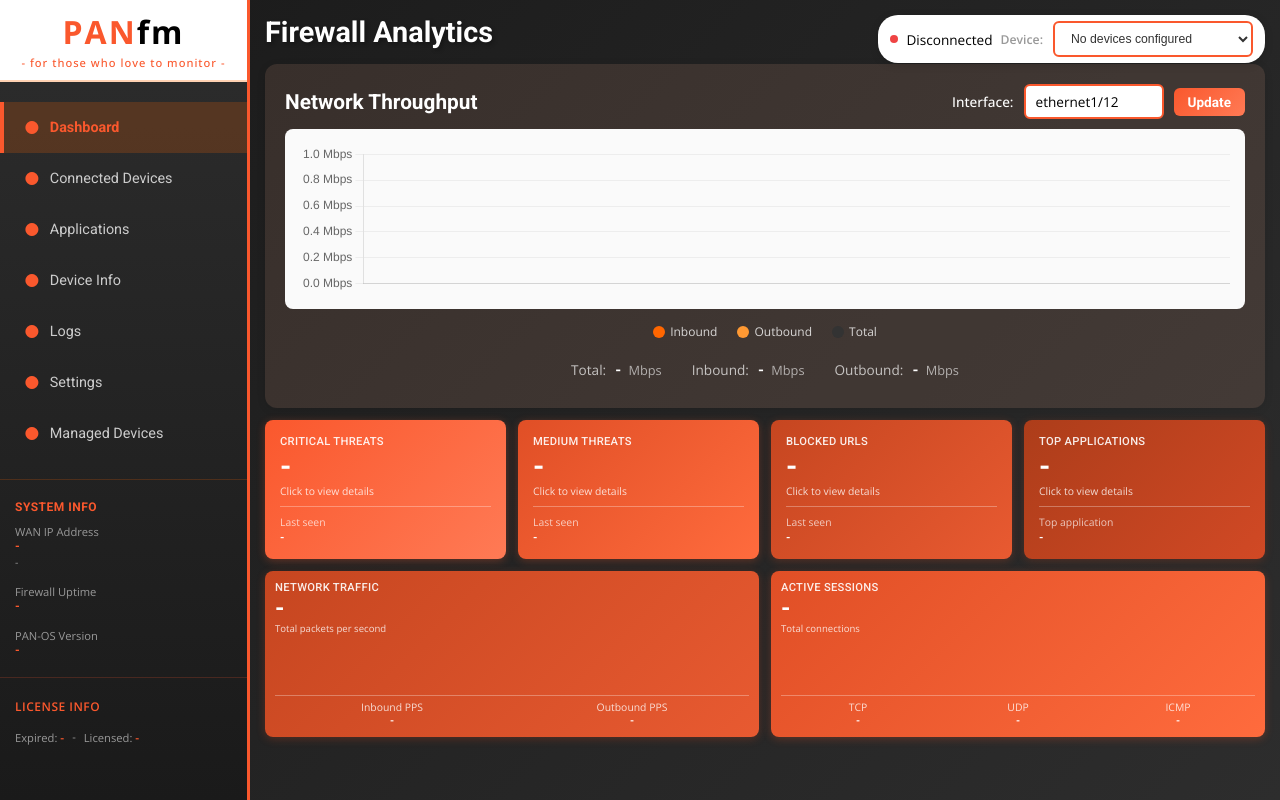
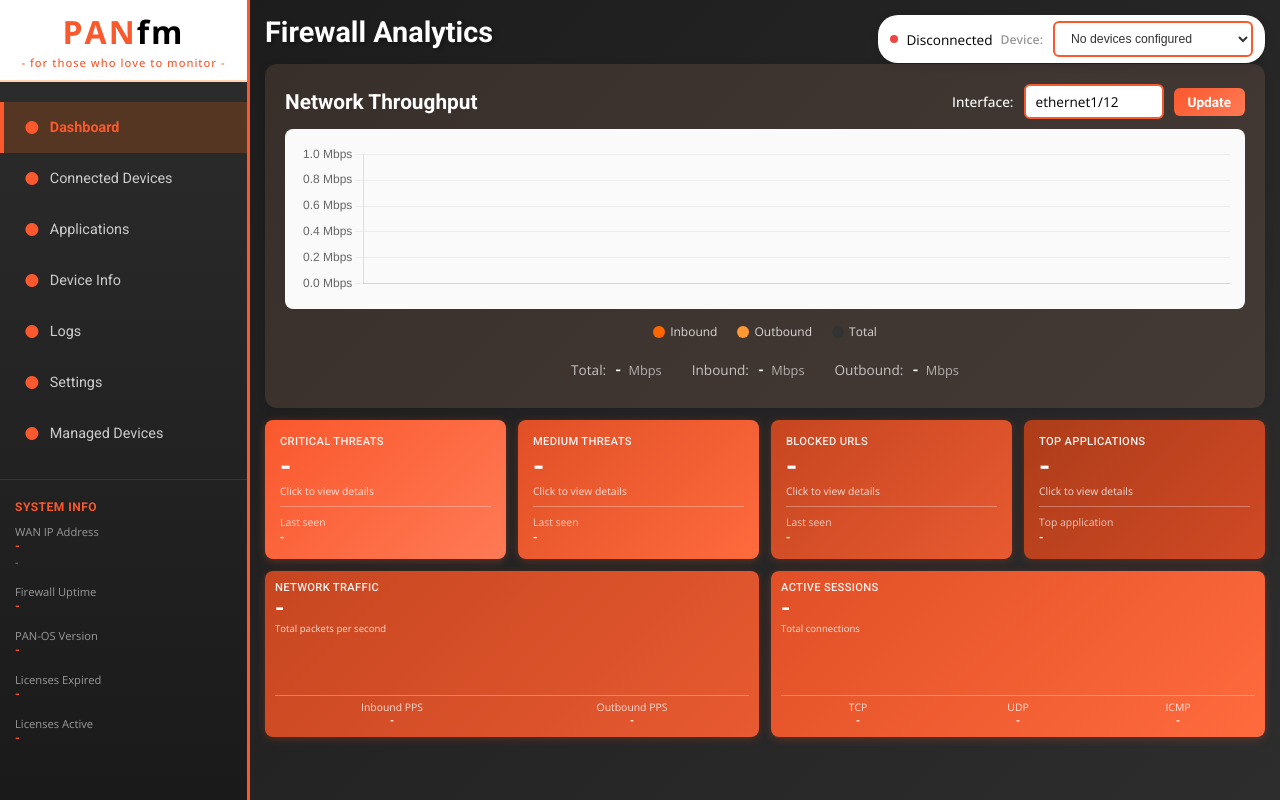
Before and after one commit to csmblade/PANfm, a Flask app: page / in a window 1280 px wide. Run offline with Flask 3, Linux system fonts and the light colour scheme; data that the repository does not hold is empty.

Commit message:
Restructure sidebar: move license info to System Info section
Removed the separate "License Info" section and moved license fields into the System Info section below PAN-OS Version. Changes:
- Removed "License Info" subheading
- Added "Licenses Expired" field to System Info
- Added "Licenses Active" field to System Info (renamed from "Licensed")
- Maintains consistent formatting with other System Info fields

This simplifies the sidebar layout by consolidating related system information.

🤖 Generated with [Claude Code](https://claude.com/claude-code)

Co-Authored-By: Claude <noreply@anthropic.com>

```diff
--- a/templates/index.html
+++ b/templates/index.html
@@ -528,25 +528,17 @@
                 <div style="color: #999; font-size: 0.7em; font-family: var(--font-secondary);">Firewall Uptime</div>
                 <div id="sidebarUptime" style="color: #FA582D; font-size: 0.75em; font-weight: 600; font-family: var(--font-primary);">-</div>
             </div>
-            <div>
+            <div style="margin-bottom: 15px;">
                 <div style="color: #999; font-size: 0.7em; font-family: var(--font-secondary);">PAN-OS Version</div>
                 <div id="sidebarPanosVersion" style="color: #FA582D; font-size: 0.75em; font-weight: 600; font-family: var(--font-primary);">-</div>
             </div>
-        </div>
-
-        <!-- License Information -->
-        <div style="padding: 20px 15px; border-top: 1px solid rgba(250, 88, 45, 0.2);">
-            <div style="font-size: 0.75em; color: #FA582D; font-weight: 600; margin-bottom: 10px; text-transform: uppercase; letter-spacing: 0.5px;">License Info</div>
-            <div style="display: flex; align-items: center; gap: 8px;">
-                <div>
-                    <span style="color: #999; font-size: 0.7em;">Expired: </span>
-                    <span id="sidebarLicenseExpired" style="color: #FA582D; font-size: 0.75em; font-weight: 600;">-</span>
-                </div>
-                <span style="color: #999; font-size: 0.7em;">-</span>
-                <div>
-                    <span style="color: #999; font-size: 0.7em;">Licensed: </span>
-                    <span id="sidebarLicenseLicensed" style="color: #FA582D; font-size: 0.75em; font-weight: 600;">-</span>
-                </div>
+            <div style="margin-bottom: 15px;">
+                <div style="color: #999; font-size: 0.7em; font-family: var(--font-secondary);">Licenses Expired</div>
+                <div id="sidebarLicenseExpired" style="color: #FA582D; font-size: 0.75em; font-weight: 600; font-family: var(--font-primary);">-</div>
+            </div>
+            <div>
+                <div style="color: #999; font-size: 0.7em; font-family: var(--font-secondary);">Licenses Active</div>
+                <div id="sidebarLicenseLicensed" style="color: #FA582D; font-size: 0.75em; font-weight: 600; font-family: var(--font-primary);">-</div>
             </div>
         </div>
 
```
